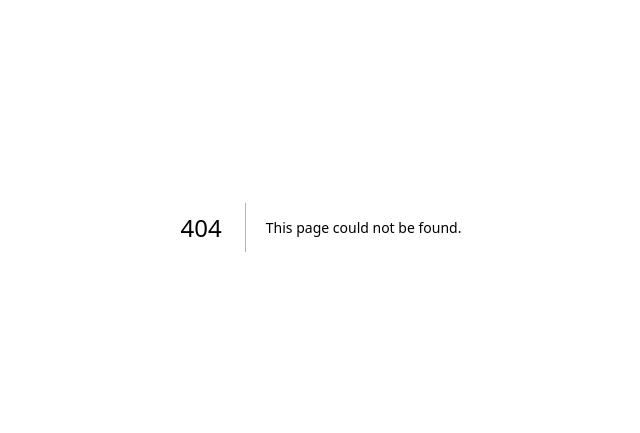
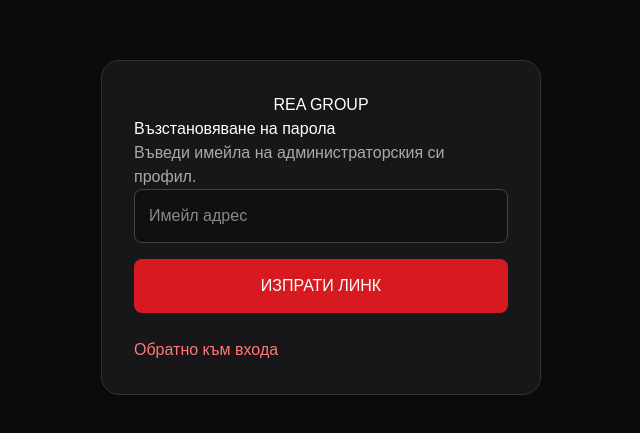
Before and after one commit to dzhemnalbantov9-web/rea-group, a Next.js app: page /admin/forgot-password in a window 1280 px wide. Before the commit this address had no page. Shown: the part 173-606 px from the top of the page, without its empty margins (319-959 px from the left). Built offline with nearby package versions, Linux system fonts and the light colour scheme.

Commit message:
Add admin password recovery for REA GROUP

```diff
--- /dev/null
+++ b/src/app/admin/forgot-password/page.tsx
@@ -0,0 +1,135 @@
+"use client";
+
+import { useState } from "react";
+import type { FormEvent } from "react";
+import { createClient } from "@/lib/supabase-browser";
+
+export default function ForgotPasswordPage() {
+  const [email, setEmail] = useState("");
+  const [loading, setLoading] = useState(false);
+  const [message, setMessage] = useState("");
+  const [error, setError] = useState("");
+
+  async function handleSubmit(e: FormEvent<HTMLFormElement>) {
+    e.preventDefault();
+    if (loading) return;
+
+    setLoading(true);
+    setError("");
+    setMessage("");
+
+    try {
+      const supabase = createClient();
+
+      const { error: resetError } =
+        await supabase.auth.resetPasswordForEmail(
+          email.trim(),
+          {
+            redirectTo:
+              window.location.origin +
+              "/admin/reset-password",
+          }
+        );
+
+      if (resetError) throw resetError;
+
+      setMessage(
+        "Ако имейлът е регистриран, ще получиш линк за възстановяване на паролата."
+      );
+    } catch {
+      setError(
+        "Неуспешно изпращане. Опитай отново по-късно."
+      );
+    } finally {
+      setLoading(false);
+    }
+  }
+
+  return (
+    <main style={{
+      minHeight: "100vh",
+      background: "#0b0b0d",
+      color: "#fff",
+      display: "flex",
+      alignItems: "center",
+      justifyContent: "center",
+      padding: 20
+    }}>
+      <div style={{
+        width: "100%",
+        maxWidth: 440,
+        background: "#171719",
+        border: "1px solid #333",
+        borderRadius: 18,
+        padding: 32
+      }}>
+        <h1 style={{ textAlign: "center" }}>
+          REA GROUP
+        </h1>
+
+        <h2>Възстановяване на парола</h2>
+
+        <p style={{ color: "#aaa" }}>
+          Въведи имейла на администраторския си профил.
+        </p>
+
+        <form onSubmit={handleSubmit}>
+          <input
+            type="email"
+            required
+            value={email}
+            onChange={(e) => setEmail(e.target.value)}
+            placeholder="Имейл адрес"
+            style={{
+              width: "100%",
+              padding: 14,
+              marginBottom: 16,
+              background: "#101012",
+              color: "#fff",
+              border: "1px solid #444",
+              borderRadius: 8,
+              boxSizing: "border-box"
+            }}
+          />
+
+          <button
+            type="submit"
+            disabled={loading}
+            style={{
+              width: "100%",
+              padding: 15,
+              background: "#d71920",
+              color: "#fff",
+              border: "none",
+              borderRadius: 8,
+              cursor: loading ? "wait" : "pointer"
+            }}
+          >
+            {loading ? "ИЗПРАЩАНЕ..." : "ИЗПРАТИ ЛИНК"}
+          </button>
+        </form>
+
+        {message && (
+          <p role="status" style={{ color: "#80d6a0" }}>
+            {message}
+          </p>
+        )}
+
+        {error && (
+          <p role="alert" style={{ color: "#ff7777" }}>
+            {error}
+          </p>
+        )}
+
+        <p style={{ marginTop: 25 }}>
+          <a
+            href="/admin/login"
+            style={{ color: "#ff7777" }}
+          >
+            Обратно към входа
+          </a>
+        </p>
+      </div>
+    </main>
+  );
+}
--- a/src/app/admin/login/page.tsx
+++ b/src/app/admin/login/page.tsx
@@ -147,7 +147,16 @@ export default function AdminLoginPage() {
           </button>
         </form>
 
-        <p style={styles.footer}>
+        <p style={{ textAlign: "center", marginTop: 22 }}>
+  <a
+    href="/admin/forgot-password"
+    style={{ color: "#ff7777", fontSize: 14 }}
+  >
+    Забравена парола?
+  </a>
+</p>
+
+<p style={styles.footer}>
           TACH MACHINES © 2026
         </p>
       </div>
--- /dev/null
+++ b/src/app/admin/reset-password/page.tsx
@@ -0,0 +1,252 @@
+"use client";
+
+import { useEffect, useState } from "react";
+import type { FormEvent } from "react";
+import { createClient } from "@/lib/supabase-browser";
+
+export default function ResetPasswordPage() {
+  const [password, setPassword] = useState("");
+  const [confirm, setConfirm] = useState("");
+  const [ready, setReady] = useState(false);
+  const [loading, setLoading] = useState(false);
+  const [error, setError] = useState("");
+  const [success, setSuccess] = useState("");
+
+  useEffect(() => {
+    let active = true;
+    const supabase = createClient();
+
+    async function checkRecovery() {
+      try {
+        const params = new URLSearchParams(
+          window.location.search
+        );
+
+        const code = params.get("code");
+
+        if (code) {
+          const { error } =
+            await supabase.auth.exchangeCodeForSession(code);
+
+          if (error) throw error;
+
+          window.history.replaceState(
+            {},
+            "",
+            "/admin/reset-password"
+          );
+
+          if (active) setReady(true);
+          return;
+        }
+
+        const hash = new URLSearchParams(
+          window.location.hash.substring(1)
+        );
+
+        if (hash.get("type") === "recovery") {
+          const accessToken = hash.get("access_token");
+          const refreshToken = hash.get("refresh_token");
+
+          if (!accessToken || !refreshToken) {
+            throw new Error("Невалиден линк.");
+          }
+
+          const { error } = await supabase.auth.setSession({
+            access_token: accessToken,
+            refresh_token: refreshToken,
+          });
+
+          if (error) throw error;
+
+          window.history.replaceState(
+            {},
+            "",
+            "/admin/reset-password"
+          );
+
+          if (active) setReady(true);
+          return;
+        }
+
+        if (active) {
+          setError(
+            "Отвори страницата чрез линка за възстановяване, изпратен на имейла ти."
+          );
+        }
+      } catch {
+        if (active) {
+          setError(
+            "Линкът е невалиден или изтекъл. Заяви нов."
+          );
+        }
+      }
+    }
+
+    void checkRecovery();
+
+    return () => {
+      active = false;
+    };
+  }, []);
+
+  async function handleSubmit(e: FormEvent<HTMLFormElement>) {
+    e.preventDefault();
+
+    if (!ready || loading) return;
+
+    if (password.length < 8) {
+      setError("Паролата трябва да е поне 8 символа.");
+      return;
+    }
+
+    if (password !== confirm) {
+      setError("Двете пароли не съвпадат.");
+      return;
+    }
+
+    setLoading(true);
+    setError("");
+
+    try {
+      const supabase = createClient();
+
+      const { error: updateError } =
+        await supabase.auth.updateUser({
+          password,
+        });
+
+      if (updateError) throw updateError;
+
+      await supabase.auth.signOut();
+
+      setSuccess(
+        "Паролата е сменена успешно! Вече можеш да влезеш."
+      );
+
+      setReady(false);
+      setPassword("");
+      setConfirm("");
+    } catch {
+      setError(
+        "Неуспешна смяна на паролата. Заяви нов линк."
+      );
+    } finally {
+      setLoading(false);
+    }
+  }
+
+  const inputStyle = {
+    width: "100%",
+    padding: 14,
+    marginBottom: 16,
+    background: "#101012",
+    color: "#fff",
+    border: "1px solid #444",
+    borderRadius: 8,
+    boxSizing: "border-box" as const,
+  };
+
+  return (
+    <main style={{
+      minHeight: "100vh",
+      background: "#0b0b0d",
+      color: "#fff",
+      display: "flex",
+      alignItems: "center",
+      justifyContent: "center",
+      padding: 20,
+    }}>
+      <div style={{
+        width: "100%",
+        maxWidth: 440,
+        background: "#171719",
+        border: "1px solid #333",
+        borderRadius: 18,
+        padding: 32,
+      }}>
+        <h1 style={{ textAlign: "center" }}>
+          REA GROUP
+        </h1>
+
+        <h2>Нова парола</h2>
+
+        {ready && !success && (
+          <form onSubmit={handleSubmit}>
+            <input
+              type="password"
+              placeholder="Нова парола"
+              autoComplete="new-password"
+              minLength={8}
+              required
+              value={password}
+              onChange={(e) => setPassword(e.target.value)}
+              style={inputStyle}
+            />
+
+            <input
+              type="password"
+              placeholder="Повтори новата парола"
+              autoComplete="new-password"
+              minLength={8}
+              required
+              value={confirm}
+              onChange={(e) => setConfirm(e.target.value)}
+              style={inputStyle}
+            />
+
+            <button
+              type="submit"
+              disabled={loading}
+              style={{
+                width: "100%",
+                padding: 15,
+                background: "#d71920",
+                color: "#fff",
+                border: "none",
+                borderRadius: 8,
+                cursor: loading ? "wait" : "pointer",
+              }}
+            >
+              {loading ? "ЗАПАЗВАНЕ..." : "СМЕНИ ПАРОЛАТА"}
+            </button>
+          </form>
+        )}
+
+        {!ready && !error && !success && (
+          <p>Проверка на линка...</p>
+        )}
+
+        {error && (
+          <p role="alert" style={{ color: "#ff7777" }}>
+            {error}
+          </p>
+        )}
+
+        {success && (
+          <p role="status" style={{ color: "#80d6a0" }}>
+            {success}
+          </p>
+        )}
+
+        <p style={{ marginTop: 25 }}>
+          <a
+            href="/admin/login"
+            style={{ color: "#ff7777" }}
+          >
+            Към администраторския вход
+          </a>
+        </p>
+
+        <p>
+          <a
+            href="/admin/forgot-password"
+            style={{ color: "#aaa" }}
+          >
+            Заяви нов линк
+          </a>
+        </p>
+      </div>
+    </main>
+  );
+}
```
